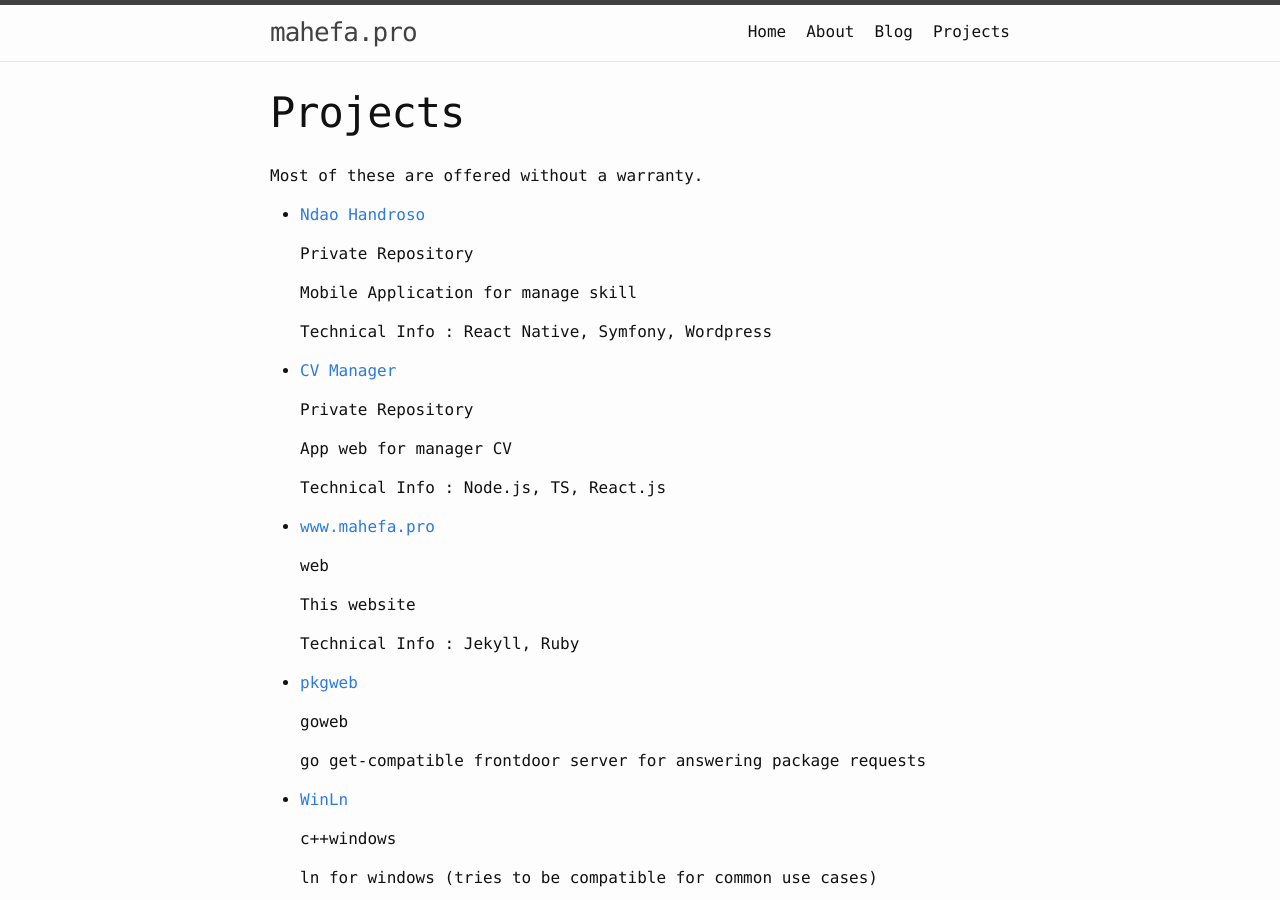
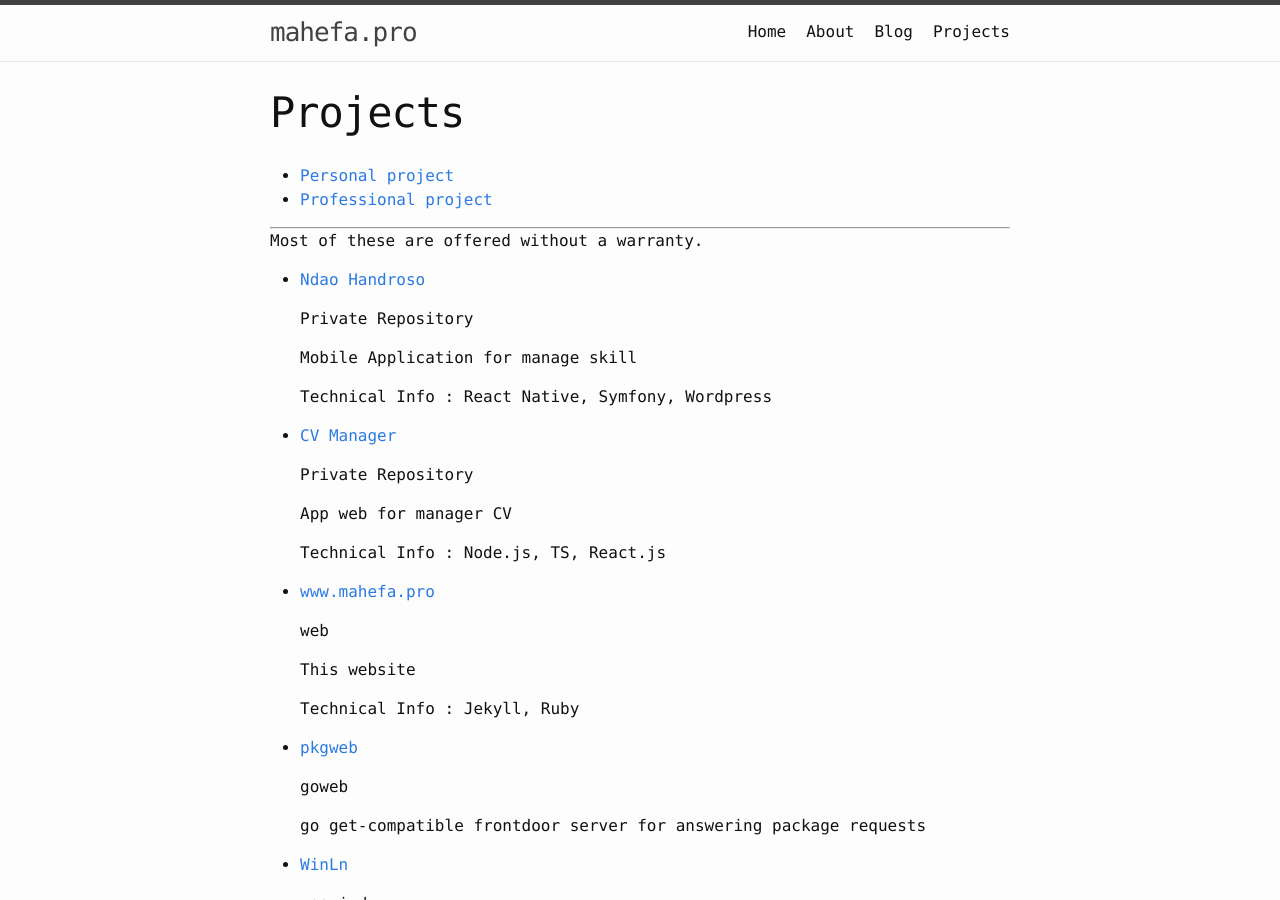
Before and after one commit to mahefa-pro/mahefa.pro, a Jekyll site: the page built from pages/projects.md, in a window 1280 px wide and 900 px high. Built offline with Jekyll 4.4.1, drawn with Linux system fonts in a browser that asks for light colours.

Commit message:
Update project page

```diff
--- a/pages/projects.md
+++ b/pages/projects.md
@@ -4,9 +4,14 @@ title: Projects
 permalink: /projects/
 ---
 
+- [Personal project](#personal)
+- [Professional project](#professional)
+
+<hr/>
+
 Most of these are offered without a warranty.
 
--   [Ndao Handroso](/projects/ndao-handroso/)
+-   [Ndao Handroso](/projects/ndao-handroso.html)
 
     Private Repository
 
@@ -14,7 +19,7 @@ Most of these are offered without a warranty.
 
     Technical Info : React Native, Symfony, Wordpress
 
--   [CV Manager](/projects/cv-manager/)
+-   [CV Manager](/projects/cv-manager.html)
 
     Private Repository
 
@@ -22,7 +27,7 @@ Most of these are offered without a warranty.
 
     Technical Info : Node.js, TS, React.js
 
--   [www.mahefa.pro](/projects/mahefa.pro/)
+-   [www.mahefa.pro](/projects/mahefa.pro.html)
 
     web
 
```
Also changed, not shown: projects/cv-manager.md (added), projects/mahefa.pro.md (added).
